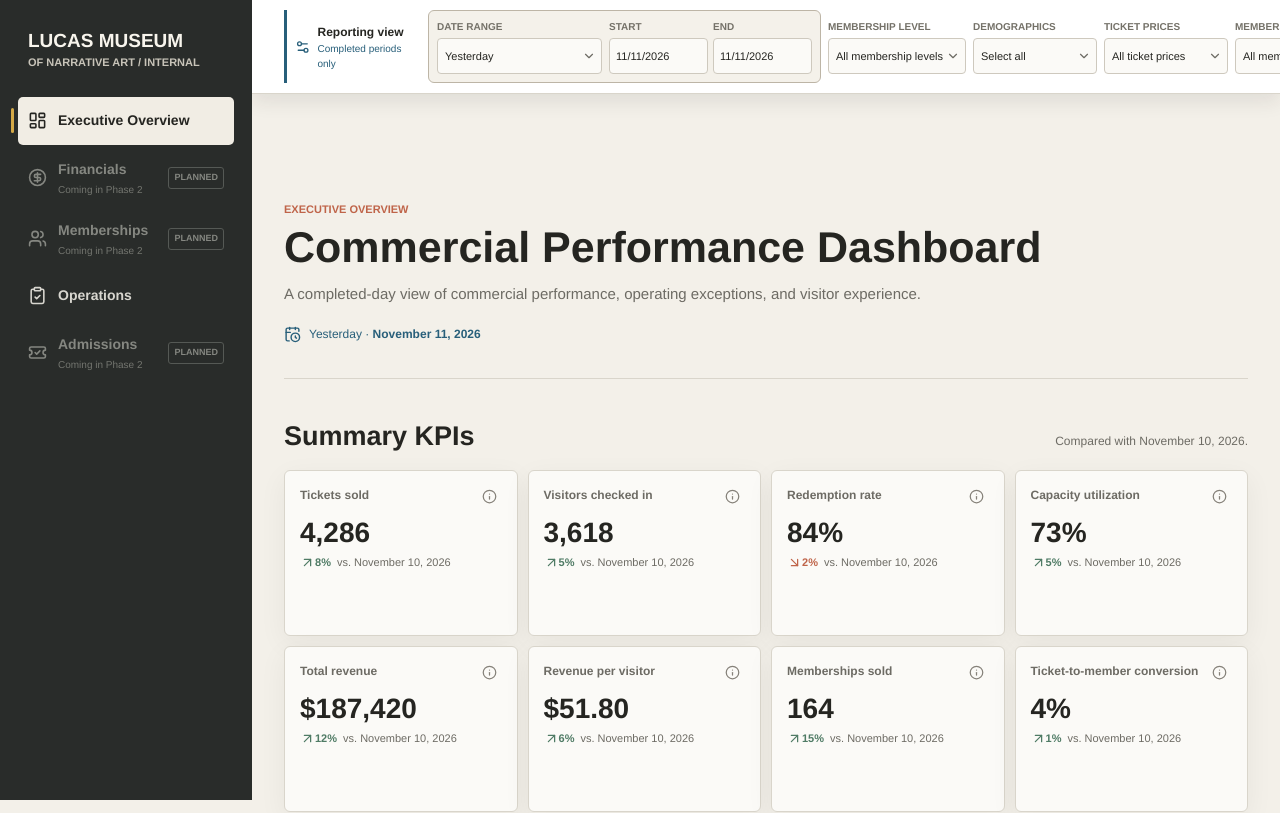
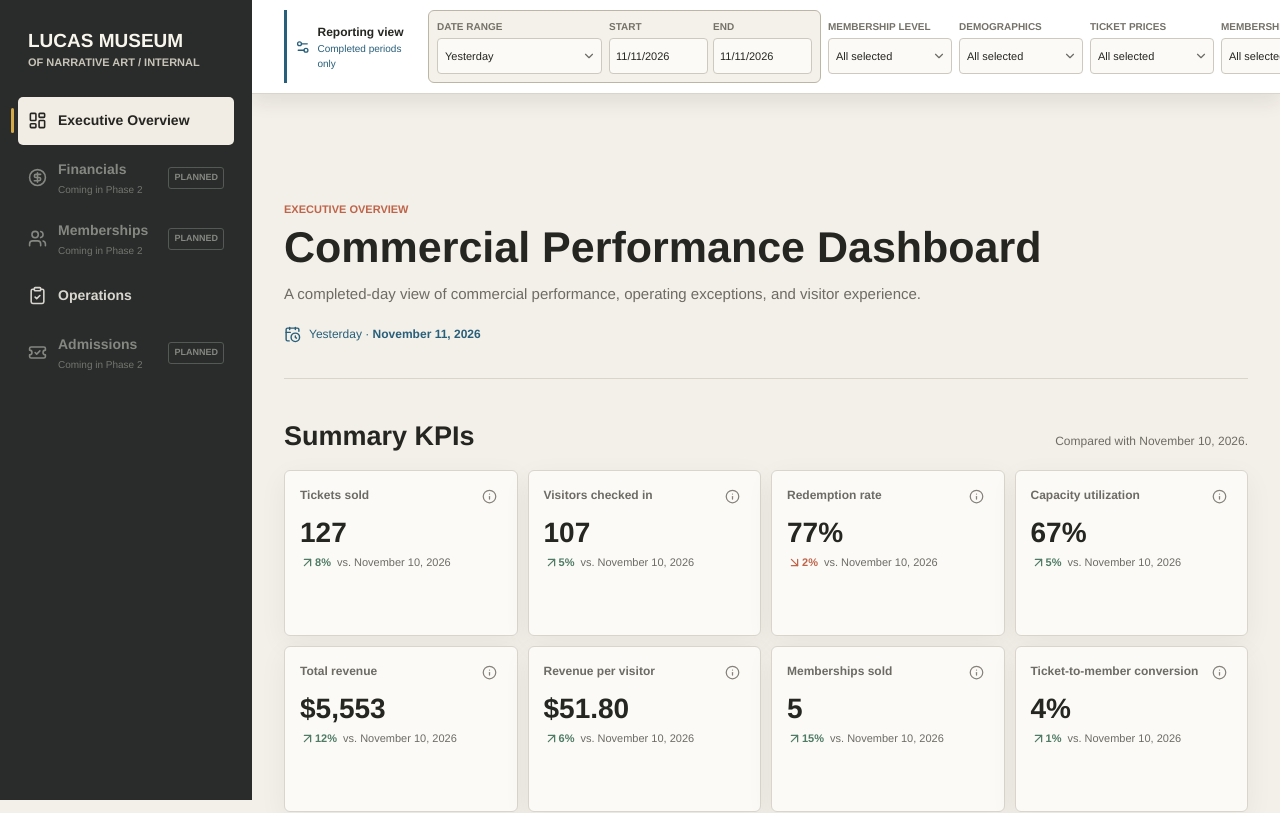
Before and after one commit to michaelbodellslalom/lucas-museum-dashboard, a React (Vite) app: page / in a window 1280 px wide. Shown: the top 813 px of the page. Built offline with nearby package versions, Linux system fonts and the light colour scheme.

Commit message:
Update default filter state to select all options initially

```diff
--- a/src/App.tsx
+++ b/src/App.tsx
@@ -2,15 +2,16 @@ import { useDeferredValue, useEffect, useState } from 'react'
 import { DashboardShell } from './components/DashboardShell'
 import { ExecutiveOverview } from './pages/ExecutiveOverview'
 import { OperationsPage } from './pages/OperationsPage'
+import { filterOptions } from './data/mockData'
 import { dashboardDataAdapter } from './services/dashboardService'
 import type { DashboardData, Filters, PageId } from './types/dashboard'
 
 const initialFilters: Filters = {
   period: 'last-business-day',
-  membershipLevel: ['All membership levels'],
-  demographic: ['Select all'],
-  ticketPrice: ['All ticket prices'],
-  membershipChannel: ['All membership channels'],
+  membershipLevel: [...filterOptions.membershipLevel],
+  demographic: [...filterOptions.demographic],
+  ticketPrice: [...filterOptions.ticketPrice],
+  membershipChannel: [...filterOptions.membershipChannel],
   customStart: '2026-11-11',
   customEnd: '2026-11-11',
 }
```
